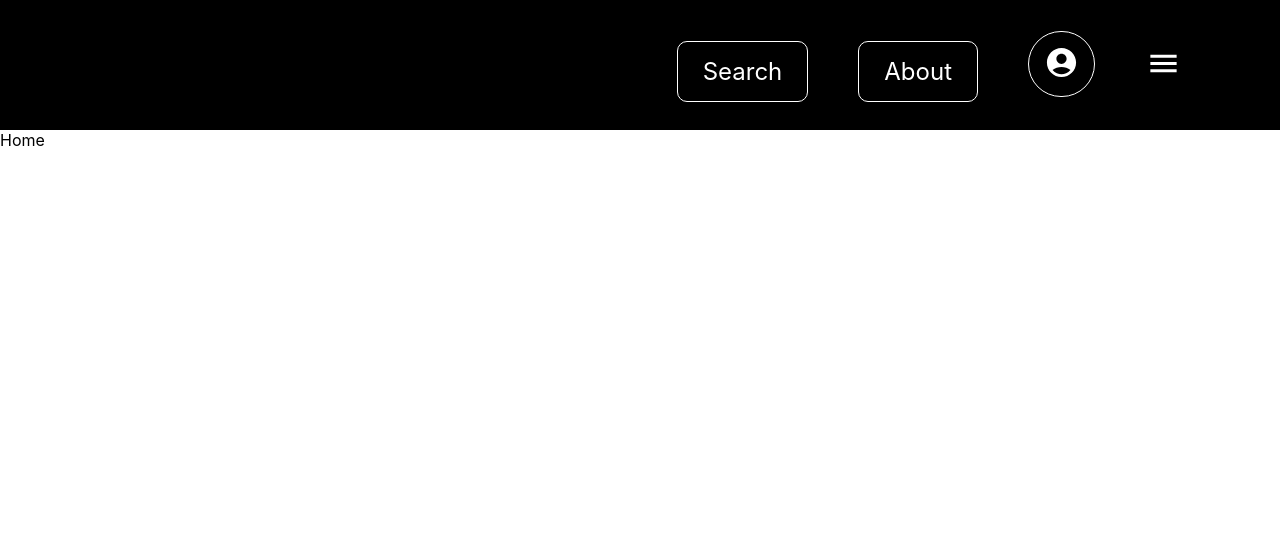
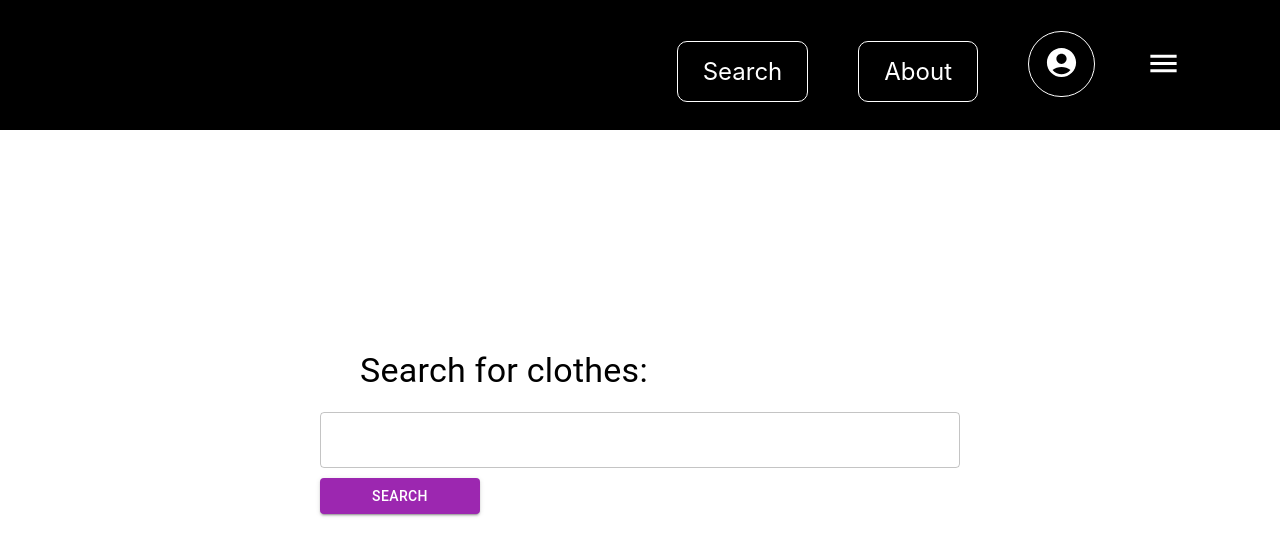
Before and after one commit to antonclayton/CLOTH-APP, a React (Create React App) app: page / in a window 1280 px wide. Shown: the top 556 px of the page. Built offline with nearby package versions, Linux system fonts and the light colour scheme.

Commit message:
Added search bar in home and a button below it (don't do anything yet)

```diff
--- a/src/pages/Home.js
+++ b/src/pages/Home.js
@@ -1,8 +1,20 @@
 import React from 'react'
+import { TextField, Box, Stack, Typography, Button } from '@mui/material'
 
 const Home = () => {
   return (
-    <div>Home</div>
+    <Box
+    display='flex'
+    justifyContent='center'
+    margin='200px 0px'>
+      <Stack width='50%'>
+        <Typography variant='h4' padding='20px 20px 20px 40px'>
+          Search for clothes:
+        </Typography>
+        <TextField style={{padding: '0px 0px 10px 0px'}}label='' variant='outlined'/>
+        <Button style={{width: '25%'}} variant='contained' color='secondary'>Search</Button>
+      </Stack>
+    </Box>
   )
 }
 
```
